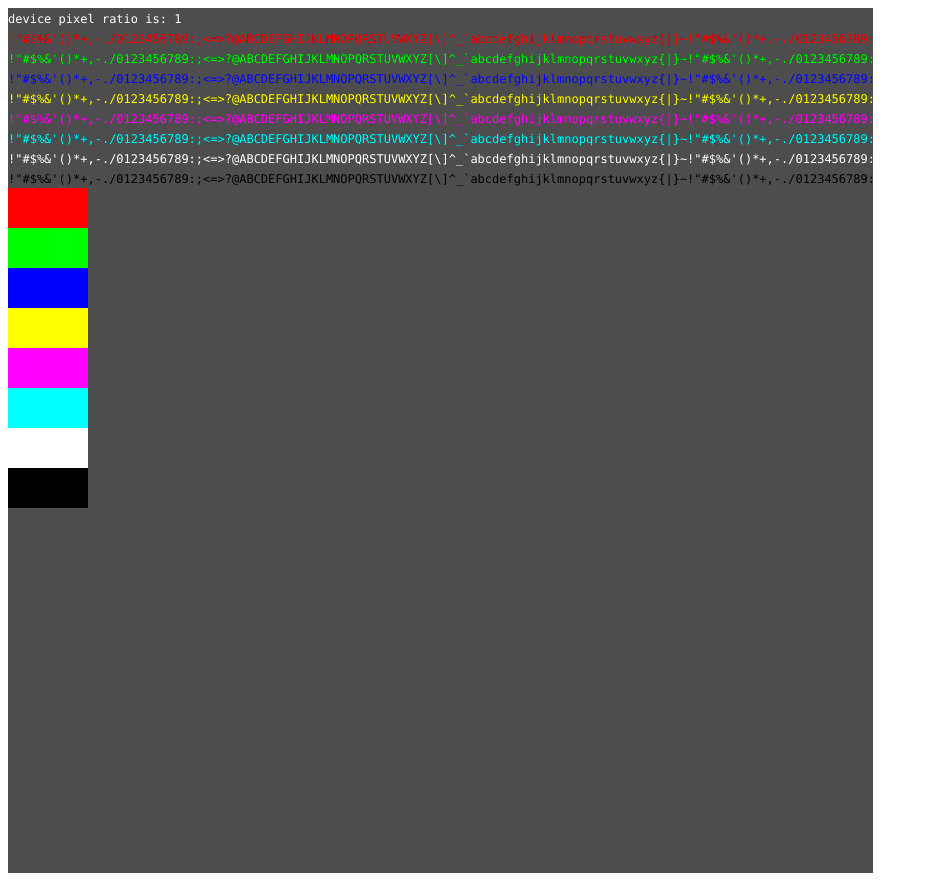
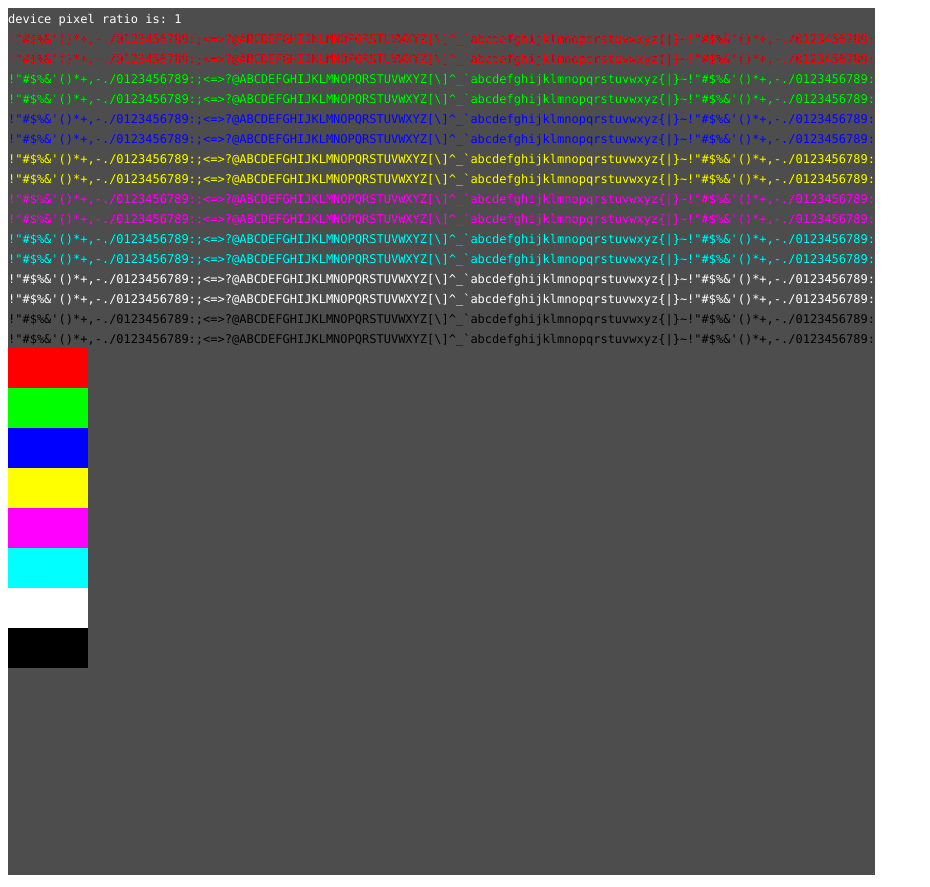
Before and after one commit to zoren/wuns, a website: page experiments/textCanvas.html in a window 1280 px wide. Shown: the whole page, without its empty margins (0-930 px from the left). Drawn offline with Linux system fonts and the light colour scheme.

Commit message:
maybe menlo

```diff
--- a/experiments/textCanvas.html
+++ b/experiments/textCanvas.html
@@ -9,8 +9,8 @@
     <script>
       // Get the canvas element
       const canvas = document.getElementById('myCanvas')
-      canvas.width = Math.ceil(120 * 7.201171875)
-      canvas.height = Math.ceil(120 * 7.201171875)
+      canvas.width = Math.ceil(120 * 7.225)
+      canvas.height = Math.ceil(120 * 7.225)
       // canvas.height = document.body.clientHeight
       const dpiScale = window.devicePixelRatio
 
@@ -25,7 +25,6 @@
       canvas.style.height = `${styleDim.height}px`
 
       ctx.scale(dpiScale, dpiScale)
-      ctx.font = '12px Monaco'
 
       // make background gray
       ctx.fillStyle = `color(display-p3 ${0.3} ${0.3} ${0.3})`
@@ -38,6 +37,7 @@
       // console.log({ line, length: line.length, measure: ctx.measureText(line) })
       let position = 0
       ctx.fillStyle = `color(display-p3 ${1} ${1} ${1})`
+      ctx.font = '12px Monaco'
 
       ctx.fillText('device pixel ratio is: ' + devicePixelRatio, 0, position + 15)
       position += 20
@@ -52,9 +52,21 @@
         [0, 0, 0],
       ]
       for (const [red, green, blue] of colors) {
-        ctx.fillStyle = `color(display-p3 ${red} ${green} ${blue})`
-        ctx.fillText(line, 0, position + 15)
-        position += 20
+        ctx.font = '12px Monaco'
+        console.log(ctx.font, ctx.measureText("M"), ctx.measureText("MM"))
+        {
+          ctx.fillStyle = `color(display-p3 ${red} ${green} ${blue})`
+          ctx.fillText(line, 0, position + 15)
+          position += 20
+        }
+        ctx.font = '12px Menlo'
+        console.log(ctx.font, ctx.measureText("M"), ctx.measureText("MM"))
+
+        {
+          ctx.fillStyle = `color(display-p3 ${red} ${green} ${blue})`
+          ctx.fillText(line, 0, position + 15)
+          position += 20
+        }
       }
 
       // draw boxes with color
```
